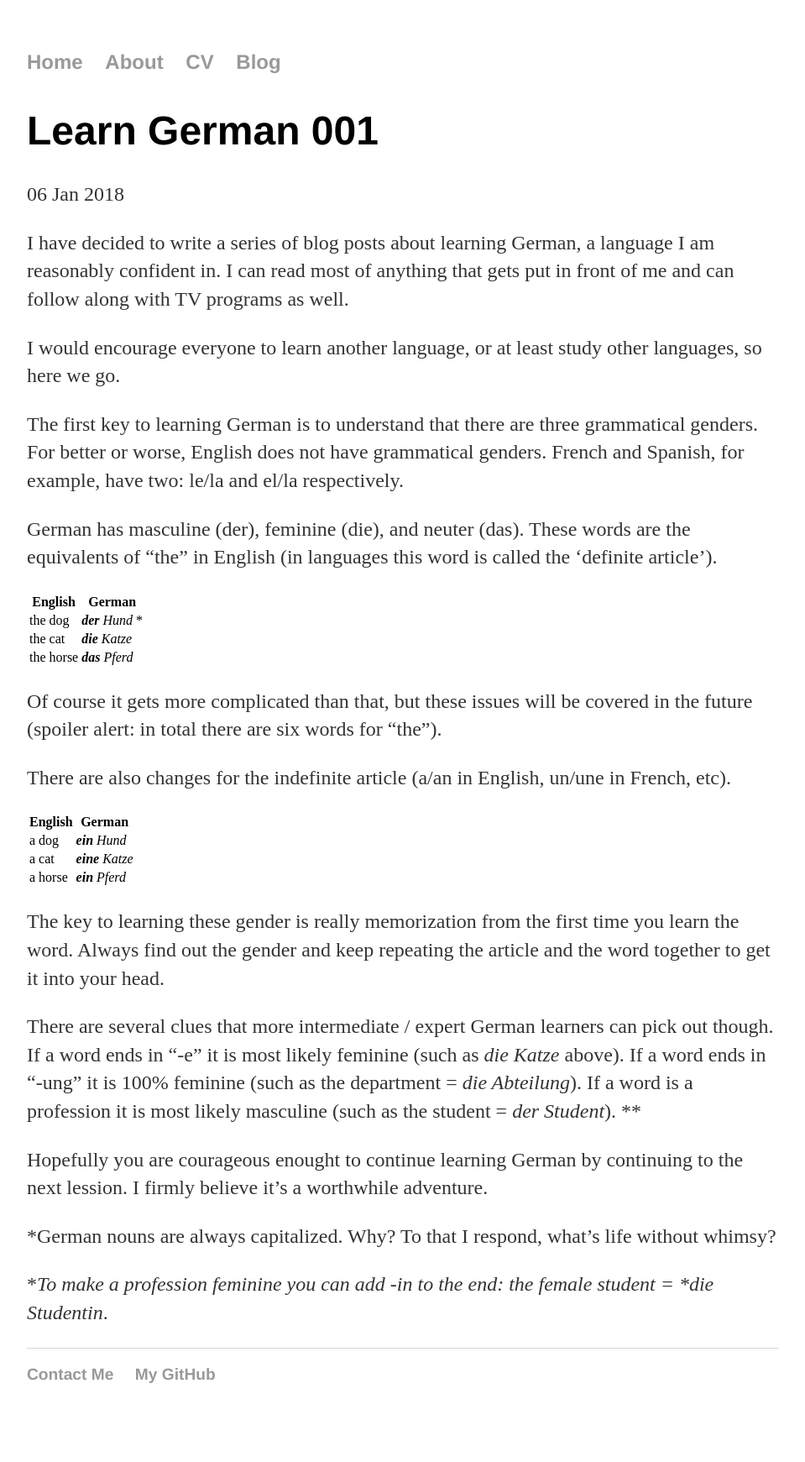
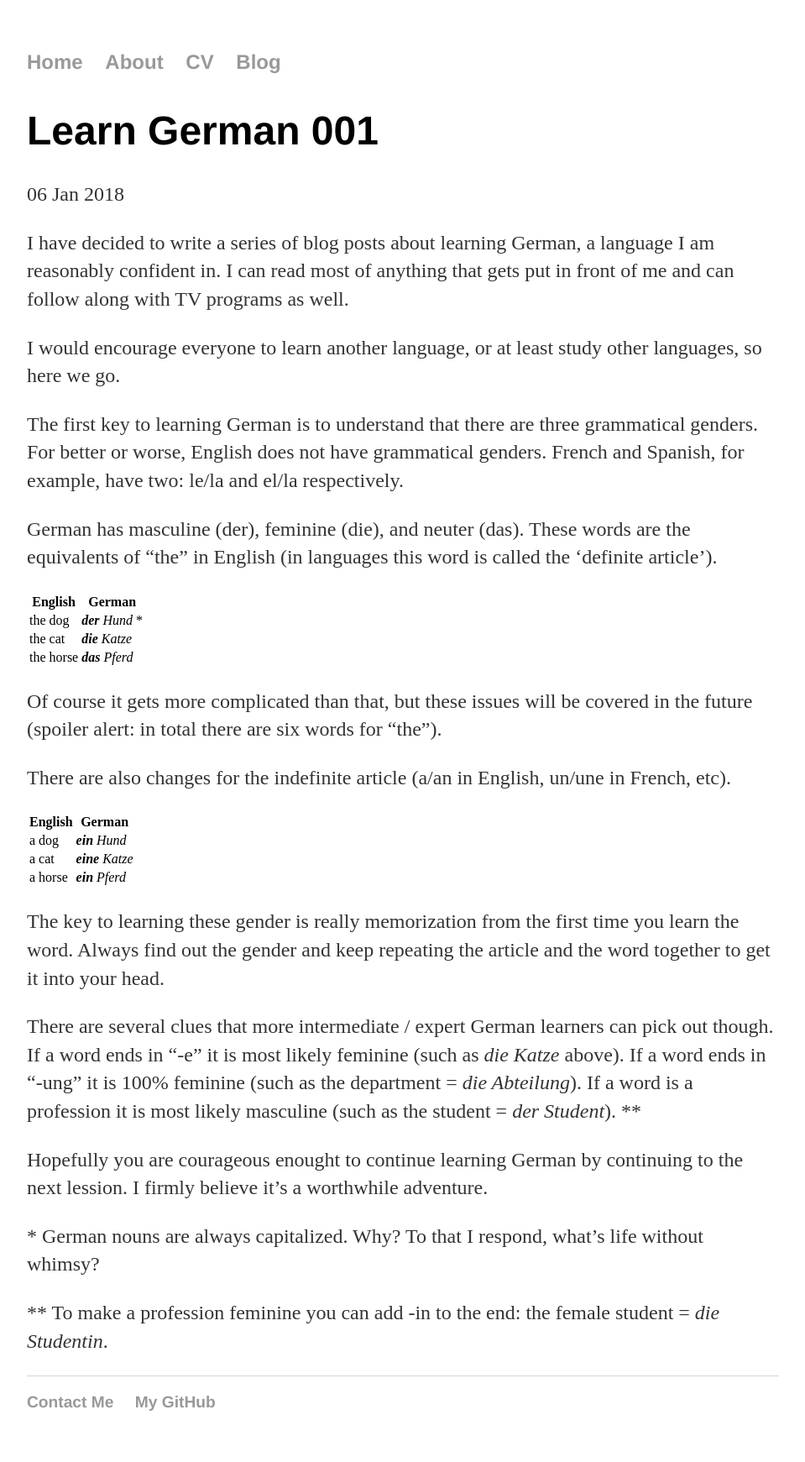
Before and after one commit to Prescientje/prescientje.github.io, a Jekyll site: the page built from _posts/2018-01-06-learn-german-001.md, in a window 1280 px wide. Shown: the whole page at 84% size, without its empty margins (160-1119 px from the left). Built offline with Jekyll 4.4.1, drawn with Linux system fonts in a browser that asks for light colours; before the commit the page ends 1708 px from its top, so only the background shows below that.

Commit message:
Update asterisks

```diff
--- a/_posts/2018-01-06-learn-german-001.md
+++ b/_posts/2018-01-06-learn-german-001.md
@@ -17,7 +17,7 @@
 
 | English | German |
 |---------|--------|
-| the dog | *__der__ Hund* * |
+| the dog | *__der__ Hund* \* |
 | the cat | *__die__ Katze* |
 | the horse | *__das__ Pferd* |
 
@@ -37,11 +37,11 @@
 There are several clues that more intermediate / expert German learners can pick out though.
 If a word ends in "-e" it is most likely feminine (such as *die Katze* above).
 If a word ends in "-ung" it is 100% feminine (such as the department = *die Abteilung*).
-If a word is a profession it is most likely masculine (such as the student = *der Student*). \**
+If a word is a profession it is most likely masculine (such as the student = *der Student*). \*\*
 
 Hopefully you are courageous enought to continue learning German by continuing to the next lession.
 I firmly believe it's a worthwhile adventure.
 
-*German nouns are always capitalized. Why? To that I respond, what's life without whimsy?
+\* German nouns are always capitalized. Why? To that I respond, what's life without whimsy?
 
-\**To make a profession feminine you can add -in to the end: the female student = *die Studentin*.
+\*\* To make a profession feminine you can add -in to the end: the female student = *die Studentin*.
```
